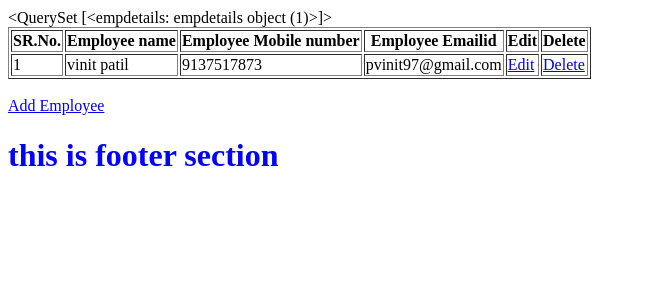
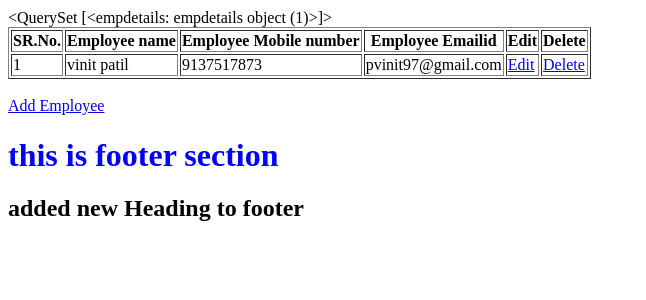
Before and after one commit to VinitPatil01/first-jenkins, a Django app: page / in a window 1280 px wide. Shown: the part 174-474 px from the top of the page, without its empty margins (0-646 px from the left). Run offline with Django 4.2, Linux system fonts and the light colour scheme; data comes from the database, SQL or seed files in the repository.

Commit message:
fixing jenkins

```diff
--- a/employee/templates/footer.html
+++ b/employee/templates/footer.html
@@ -1,3 +1,4 @@
 <h1 onclick="footerclick()" id='footer'>this is footer section</h1>
+<h2>added new Heading to footer</h2>
 </body>
 </html>
```
